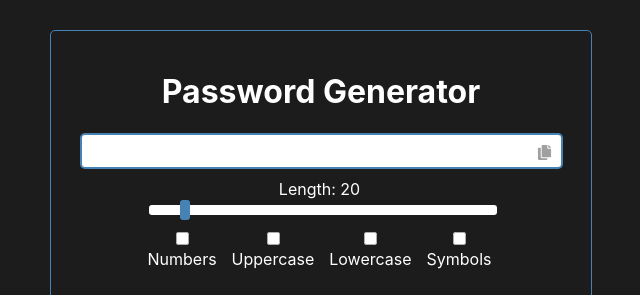
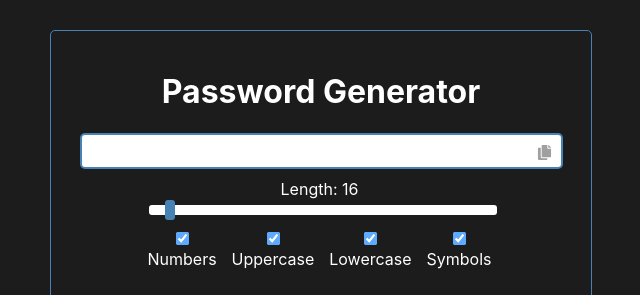
Before and after one commit to Taha-Ansari/password_generator, a React (Create React App) app: page / in a window 1280 px wide. Shown: the top 295 px of the page, without its empty margins (319-959 px from the left). Built offline with nearby package versions, Linux system fonts and the light colour scheme.

Commit message:
added functionality for storing parameters in state and passing to app.js generate password function

```diff
--- a/src/App.js
+++ b/src/App.js
@@ -2,12 +2,21 @@ import Header from './components/Header';
 import Password from './components/Password';
 import Parameters from './components/Parameters';
 
+import { useState } from 'react';
+
 const App = () => {
+  const [password, setPassword] = useState('');
+
+  const generatePassword = (passLength,nums, upper, lower, symbols) =>{
+    console.log(passLength,nums, upper, lower, symbols)
+    setPassword('PLACEHOLDER PASSWORD')
+  }
+
   return (
     <div className="container">
       <Header title="Password Generator" />
-      <Password />
-      <Parameters />
+      <Password password={password}/>
+      <Parameters genPass={generatePassword} />
     </div>
   );
 }
--- a/src/components/Parameters.js
+++ b/src/components/Parameters.js
@@ -1,25 +1,38 @@
+import { useState } from "react";
 
-const Parameters = () => {
+const Parameters = ({genPass}) => {
+    const [passLength, setPassLength] = useState('16');
+    const [nums, setNums] = useState(true);
+    const [upper, setUpper] = useState(true);
+    const [lower, setLower] = useState(true);
+    const [symbols, setSymbols] = useState(true);
+
+    const onSubmit = (e) => {
+      // Stops page from reloading on form submit
+      e.preventDefault()
+      genPass(passLength,nums, upper, lower, symbols)
+    }
+
     return (
         <div className="parameter-container">
-        <form>
+        <form onSubmit={onSubmit}>
           <div className="form-control">
-            <label className="label">Length: 20</label>
-            <input className="slider" defaultValue="20" type="range" min="12" max="99" />
+            <label className="label">Length: {passLength}</label>
+            <input className="slider" defaultValue={passLength} onChange={(e) => setPassLength(e.target.value)} type="range" min="12" max="99" />
           </div>
           <div className="form-control form-check">
             <label className="label box1">
-              <input className="check-box" type="checkbox" />
+              <input className="check-box" type="checkbox" checked={nums} onChange={(e) => setNums(e.target.checked)}/>
               <span className="checkmark"></span><br />
               Numbers</label>
             <label className="label box2">
-              <input className="check-box" type="checkbox" /><br />
+              <input className="check-box" type="checkbox" checked={upper} onChange={(e) => setUpper(e.target.checked)}/><br />
               Uppercase</label>
             <label className="label box3">
-              <input className="check-box" type="checkbox" /><br />
+              <input className="check-box" type="checkbox" checked={lower} onChange={(e) => setLower(e.target.checked)}/><br />
               Lowercase</label>
             <label className="label box4">
-              <input className="check-box" type="checkbox" /><br />
+              <input className="check-box" type="checkbox" checked={symbols} onChange={(e) => setSymbols(e.target.checked)}/><br />
               Symbols</label>
           </div>
           <input type="submit" className="btn btn-block gen-btn" value="Generate Password" />
--- a/src/components/Password.js
+++ b/src/components/Password.js
@@ -1,12 +1,18 @@
 import { FaCopy } from 'react-icons/fa'
 
-const Password = () => {
+const Password = ({password}) => {
+
+  const copyPass = () => {
+    // logic for copying password to clipboard here
+    // password is already stored in the prop 'password'
+  }
     return (
         <div className="password-input-box">
-        <input className="password-input" type="text" />
-        <FaCopy title="Copy to clipboard" placeholder="test" className="btn copy-btn"/>
+        <input className="password-input" onChange={() => {}} type="text" value={password}/>
+        <FaCopy className="btn copy-btn" title="Copy to clipboard" onClick={copyPass} />
       </div>
     )
 }
 
+
 export default Password
```
